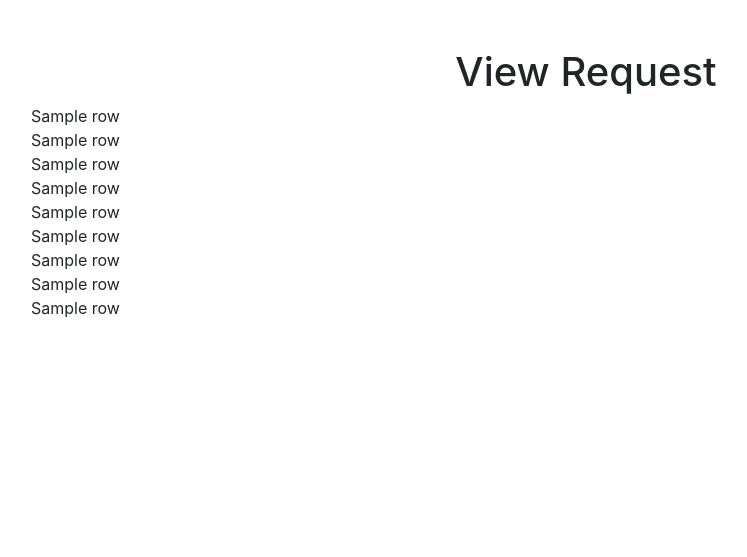
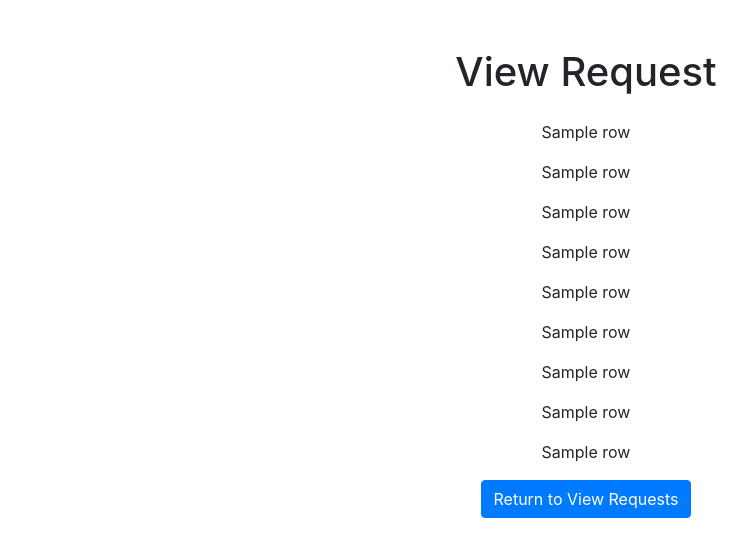
Before and after one commit to zerulite/CSCI314_SIM2025Q4_T05_uno, a Flask app: template templates/viewARequest.html in a window 1280 px wide. Shown: the top 557 px of the page, without its empty margins (54-801 px from the left). Run offline with Flask 3, Linux system fonts and the light colour scheme; the template is opened without the code that fills it: most values are stand-ins (such as "Sample title", 1, 10 or a date in 2020).

Commit message:
added margins

```diff
--- a/templates/viewARequest.html
+++ b/templates/viewARequest.html
@@ -21,36 +21,38 @@
             <h1 class="mt-5">View Request</h1>
         </div>
 
-        <div class="container">
+        <div class="container d-flex flex-column align-items-center">
 
-            <div class="row">
+            <div class="row mt-3">
                 <div class="col">{{result[0]}}</div>
             </div>
-            <div class="row">
+            <div class="row mt-3">
                 <div class="col">{{result[1]}}</div>
             </div>
-            <div class="row">
+            <div class="row mt-3">
                 <div class="col">{{result[2]}}</div>
             </div>
-            <div class="row">
+            <div class="row mt-3">
                 <div class="col">{{result[3]}}</div>
             </div>
-            <div class="row">
+            <div class="row mt-3">
                 <div class="col">{{result[4]}}</div>
             </div>
-            <div class="row">
+            <div class="row mt-3">
                 <div class="col">{{result[5]}}</div>
             </div>
-            <div class="row">
+            <div class="row mt-3">
                 <div class="col">{{result[6]}}</div>
             </div>
-            <div class="row">
+            <div class="row mt-3">
                 <div class="col">{{result[7]}}</div>
             </div>
-            <div class="row">
+            <div class="row mt-3">
                 <div class="col">{{result[8]}}</div>
             </div>
-
+            <div class="row mt-3">
+                <a href="/ViewReq" class="btn btn-primary">Return to View Requests</a>
+            </div>
             </table>
         </div>
     </body>
```
